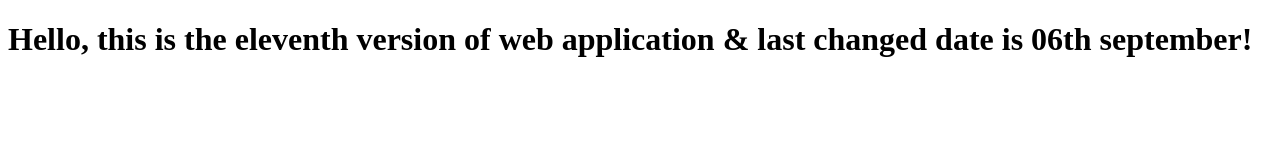
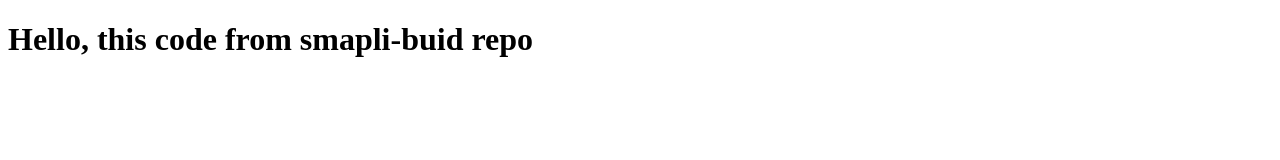
Before and after one commit to Rakeshsivagouni/sample-build, a plain HTML site: page index.html in a window 1280 px wide. Drawn offline with Linux system fonts and the light colour scheme.

Commit message:
index modified

```diff
--- a/index.html
+++ b/index.html
@@ -5,6 +5,6 @@
     <title>My Simple Webpage</title>
 </head>
 <body>
-    <h1>Hello, this is the eleventh version of web application &  last changed date is 06th september!</h1>
+    <h1>Hello, this code from smapli-buid repo</h1>
 </body>
 </html>
```
